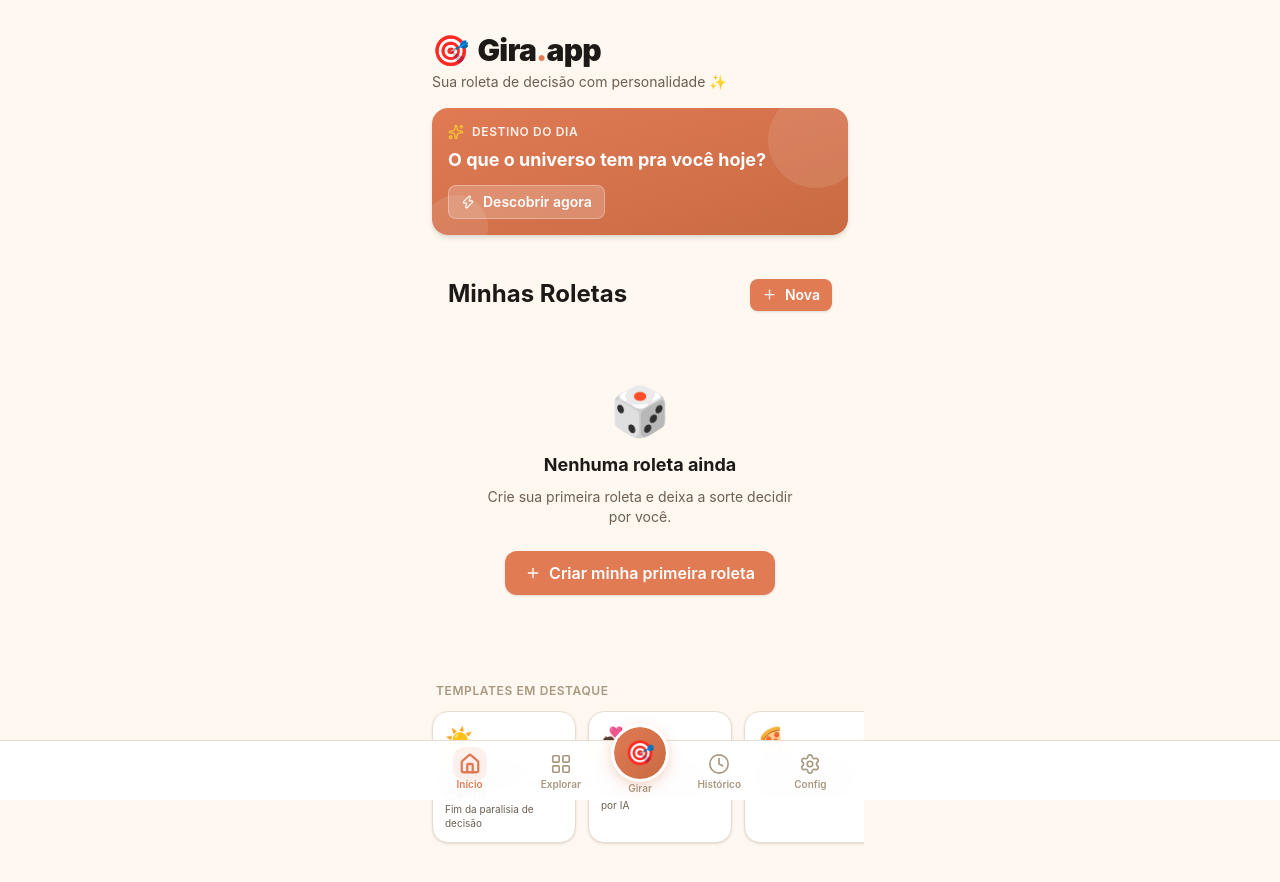
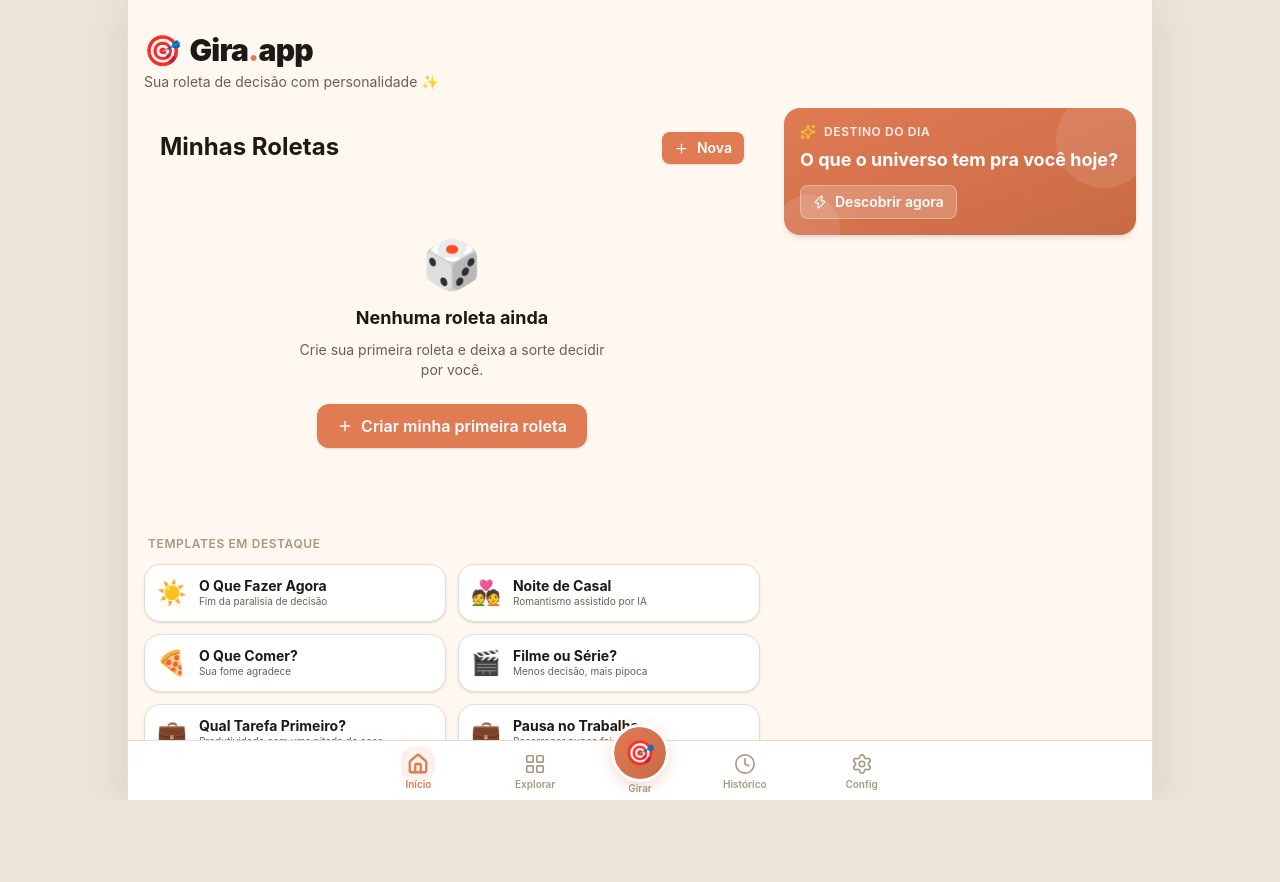
Before and after one commit to ThiagoThomasx/gira-app, a React (Vite) app: page / in a window 1280 px wide. Shown: the top 882 px of the page. After the commit the page ends 800 px from the top, so only its background shows below. Built offline with nearby package versions, Linux system fonts and the light colour scheme.

Commit message:
Improve responsive layout for desktop and tablet

```diff
--- a/src/components/layout/AppLayout.tsx
+++ b/src/components/layout/AppLayout.tsx
@@ -8,12 +8,38 @@ interface AppLayoutProps {
   children: ReactNode;
 }
 
+/**
+ * App shell — inner-scroll pattern.
+ *
+ * The shell itself takes the full viewport height (h-svh) and is centered
+ * on large screens. The <main> grows to fill remaining space and scrolls
+ * independently. The BottomNavigation sits at the bottom of the flex column
+ * (no fixed/absolute positioning needed), so it is naturally contained within
+ * the app shell on desktop.
+ *
+ * Breakpoints:
+ *   mobile  (<768px)  : full width, single column
+ *   tablet  (768px+)  : max-w-2xl  (672px)  centered
+ *   desktop (1024px+) : max-w-5xl  (1024px) centered, with subtle shadow
+ */
 export function AppLayout({ activeTab, onTabChange, children }: AppLayoutProps) {
   return (
-    <div className="min-h-svh bg-[#FFF8F0] flex flex-col max-w-md mx-auto relative">
-      <main className="flex-1 overflow-y-auto pb-24">
+    <div
+      className={[
+        // Centering & sizing
+        "w-full h-svh mx-auto flex flex-col",
+        "md:max-w-2xl lg:max-w-5xl",
+        // Visual framing on desktop
+        "bg-[#FFF8F0]",
+        "lg:shadow-[0_0_0_1px_#E7DCCF,0_8px_48px_rgba(28,25,23,0.12)]",
+      ].join(" ")}
+    >
+      {/* Scrollable content — fills remaining height */}
+      <main className="flex-1 overflow-y-auto overscroll-contain">
         {children}
       </main>
+
+      {/* Nav stays at the bottom of the flex column — no fixed positioning */}
       <BottomNavigation active={activeTab} onChange={onTabChange} />
     </div>
   );
--- a/src/components/layout/BottomNavigation.tsx
+++ b/src/components/layout/BottomNavigation.tsx
@@ -8,7 +8,6 @@ interface BottomNavigationProps {
   onChange: (tab: Tab) => void;
 }
 
-// Regular tabs on the sides; "spin" is the hero center button
 const LEFT_TABS = [
   { id: "home" as Tab, label: "Início", Icon: Home },
   { id: "explore" as Tab, label: "Explorar", Icon: LayoutGrid },
@@ -20,10 +19,12 @@ const RIGHT_TABS = [
 
 function NavTab({
   id, label, Icon, active, onChange,
-}: { id: Tab; label: string; Icon: typeof Home; active: boolean; onChange: (t: Tab) => void }) {
+}: {
+  id: Tab; label: string; Icon: typeof Home;
+  active: boolean; onChange: (t: Tab) => void;
+}) {
   return (
     <button
-      key={id}
       onClick={() => onChange(id)}
       className="flex flex-col items-center gap-0.5 px-3 py-1 rounded-xl transition-colors cursor-pointer flex-1"
     >
@@ -51,18 +52,19 @@ export function BottomNavigation({ active, onChange }: BottomNavigationProps) {
   const isSpinActive = active === "spin";
 
   return (
-    <nav className="fixed bottom-0 left-0 right-0 z-50 bg-white/95 backdrop-blur-md border-t border-[#E7DCCF]">
-      <div className="flex items-center justify-around px-2 pt-2 pb-1 max-w-md mx-auto">
-        {/* Left tabs */}
+    /*
+     * No `fixed` positioning — this nav lives at the bottom of the AppLayout
+     * flex column and is therefore naturally contained within the app shell.
+     * `pb-safe` adds env(safe-area-inset-bottom) padding for iPhone home bar.
+     */
+    <nav
+      className="bg-white/95 backdrop-blur-md border-t border-[#E7DCCF] shrink-0"
+      style={{ paddingBottom: "env(safe-area-inset-bottom, 0px)" }}
+    >
+      <div className="flex items-center justify-around px-2 pt-2 pb-1 max-w-xl mx-auto">
         {LEFT_TABS.map(({ id, label, Icon }) => (
-          <NavTab
-            key={id}
-            id={id}
-            label={label}
-            Icon={Icon}
-            active={active === id}
-            onChange={onChange}
-          />
+          <NavTab key={id} id={id} label={label} Icon={Icon}
+            active={active === id} onChange={onChange} />
         ))}
 
         {/* Center hero spin button */}
@@ -72,8 +74,7 @@ export function BottomNavigation({ active, onChange }: BottomNavigationProps) {
             whileTap={{ scale: 0.92 }}
             className="relative flex items-center justify-center rounded-full cursor-pointer"
             style={{
-              width: 52,
-              height: 52,
+              width: 52, height: 52,
               background: isSpinActive
                 ? "linear-gradient(135deg, #C96A43, #A85535)"
                 : "linear-gradient(135deg, #E07B54, #C96A43)",
@@ -84,11 +85,8 @@ export function BottomNavigation({ active, onChange }: BottomNavigationProps) {
             }}
             aria-label="Girar"
           >
-            {/* Outer ring */}
-            <div
-              className="absolute inset-0 rounded-full"
-              style={{ border: "3px solid white", margin: -3 }}
-            />
+            <div className="absolute inset-0 rounded-full"
+              style={{ border: "3px solid white", margin: -3 }} />
             <span style={{ fontSize: 24 }}>🎯</span>
           </motion.button>
           <span
@@ -99,19 +97,11 @@ export function BottomNavigation({ active, onChange }: BottomNavigationProps) {
           </span>
         </div>
 
-        {/* Right tabs */}
         {RIGHT_TABS.map(({ id, label, Icon }) => (
-          <NavTab
-            key={id}
-            id={id}
-            label={label}
-            Icon={Icon}
-            active={active === id}
-            onChange={onChange}
-          />
+          <NavTab key={id} id={id} label={label} Icon={Icon}
+            active={active === id} onChange={onChange} />
         ))}
       </div>
-      <div className="h-[env(safe-area-inset-bottom,0px)]" />
     </nav>
   );
 }
--- a/src/index.css
+++ b/src/index.css
@@ -23,10 +23,16 @@
   box-sizing: border-box;
 }
 
+html {
+  /* Prevent body bounce-scroll on iOS — inner scroll handles it */
+  overscroll-behavior: none;
+}
+
 html, body {
   margin: 0;
   padding: 0;
-  background-color: #FFF8F0;
+  /* Slightly warmer background to frame the centered app on desktop */
+  background-color: #EDE5DA;
   color: #1C1917;
   font-family: 'Inter', system-ui, sans-serif;
   -webkit-font-smoothing: antialiased;
@@ -34,7 +40,7 @@ html, body {
 }
 
 #root {
-  min-height: 100svh;
+  height: 100svh;
   display: flex;
   flex-direction: column;
 }
--- a/src/pages/EditorPage.tsx
+++ b/src/pages/EditorPage.tsx
@@ -164,7 +164,7 @@ export function EditorPage({
   // ─────────────────────────────────────────────────────────────────────────
 
   return (
-    <div className="min-h-svh bg-[#FFF8F0] flex flex-col max-w-md mx-auto">
+    <div className="min-h-svh bg-[#FFF8F0] flex flex-col max-w-md lg:max-w-2xl mx-auto">
 
       {/* ── Fixed header ─────────────────────────────────────────────────── */}
       <div className="sticky top-0 z-20 bg-[#FFF8F0]/95 backdrop-blur-sm border-b border-[#E7DCCF] px-4 py-3 flex items-center gap-3">
--- a/src/pages/ExplorePage.tsx
+++ b/src/pages/ExplorePage.tsx
@@ -48,7 +48,7 @@ export function ExplorePage({ onUseTemplate }: ExplorePageProps) {
         />
       </div>
 
-      <div className="flex flex-col gap-3">
+      <div className="grid grid-cols-1 lg:grid-cols-2 gap-3">
         {filtered.map((tmpl, i) => (
           <motion.div
             key={tmpl.id}
--- a/src/pages/HistoryPage.tsx
+++ b/src/pages/HistoryPage.tsx
@@ -40,7 +40,7 @@ export function HistoryPage() {
           description="Quando você girar uma roleta, o resultado vai aparecer aqui."
         />
       ) : (
-        <div className="flex flex-col gap-2">
+        <div className="grid grid-cols-1 lg:grid-cols-2 gap-2">
           {history.map((result) => (
             <Card key={result.id} padding="sm">
               <div className="flex items-center gap-3">
--- a/src/pages/HomePage.tsx
+++ b/src/pages/HomePage.tsx
@@ -59,14 +59,9 @@ export function HomePage({
   const recent = roulettes.slice(0, 6);
   const lastResult = history[0];
 
-  return (
-    <motion.div
-      variants={containerVariants}
-      initial="hidden"
-      animate="show"
-      className="px-4 pb-6"
-    >
-      {/* Hero Header */}
+  // ── Reusable blocks ─────────────────────────────────────────────────────────
+
+  const heroHeader = (
     <motion.div variants={itemVariants} className="pt-8 pb-4">
       <div className="flex items-center gap-2 mb-1">
         <span className="text-3xl">🎯</span>
@@ -76,8 +71,9 @@ export function HomePage({
       </div>
       <p className="text-[#6B5E52] text-sm">Sua roleta de decisão com personalidade ✨</p>
     </motion.div>
+  );
 
-      {/* Daily Destiny Banner */}
+  const dailyDestinyBanner = (
     <motion.div variants={itemVariants}>
       <div className="relative overflow-hidden rounded-2xl bg-gradient-to-br from-[#E07B54] to-[#C96A43] p-4 mb-5 shadow-md">
         <div className="absolute -top-4 -right-4 w-24 h-24 rounded-full bg-white/10" />
@@ -103,9 +99,9 @@ export function HomePage({
         </div>
       </div>
     </motion.div>
+  );
 
-      {/* Last Result */}
-      {lastResult && (
+  const lastResultBlock = lastResult && (
     <motion.div variants={itemVariants}>
       <p className="text-xs font-semibold text-[#A89880] uppercase tracking-wider mb-2 px-1">
         Último giro
@@ -129,10 +125,9 @@ export function HomePage({
         </div>
       </Card>
     </motion.div>
-      )}
+  );
 
-      {/* Pinned Roulettes */}
-      {pinned.length > 0 && (
+  const pinnedBlock = pinned.length > 0 && (
     <motion.div variants={itemVariants}>
       <div className="flex items-center gap-2 mb-2 px-1">
         <Pin size={13} className="text-[#E07B54]" />
@@ -161,9 +156,9 @@ export function HomePage({
         })}
       </div>
     </motion.div>
-      )}
+  );
 
-      {/* My Roulettes */}
+  const myRoulettesBlock = (
     <motion.div variants={itemVariants}>
       <PageHeader
         title="Minhas Roletas"
@@ -176,7 +171,6 @@ export function HomePage({
         }
         className="px-1 pt-0 pb-3"
       />
-
       {recent.length === 0 ? (
         <EmptyState
           icon="🎲"
@@ -212,15 +206,33 @@ export function HomePage({
         </div>
       )}
     </motion.div>
+  );
 
-      {/* Templates Highlight */}
+  const templatesBlock = (
     <motion.div variants={itemVariants} className="mt-6">
       <div className="flex items-center justify-between mb-3 px-1">
         <p className="text-xs font-semibold text-[#A89880] uppercase tracking-wider">
           Templates em destaque
         </p>
       </div>
-        <div className="flex gap-3 overflow-x-auto pb-2 -mx-4 px-4">
+      {/* Desktop: grid 2 cols. Mobile: horizontal scroll */}
+      <div className="hidden lg:grid lg:grid-cols-2 gap-3">
+        {templates.slice(0, 6).map((tmpl) => (
+          <motion.div
+            key={tmpl.id}
+            whileTap={{ scale: 0.97 }}
+            onClick={() => onUseTemplate(tmpl.id)}
+            className="flex items-center gap-3 bg-white rounded-2xl border border-[#E7DCCF] p-3 cursor-pointer shadow-sm"
+          >
+            <div className="text-2xl shrink-0">{categoryEmoji[tmpl.category] ?? "🎲"}</div>
+            <div className="min-w-0">
+              <p className="font-bold text-[#1C1917] text-sm leading-tight truncate">{tmpl.name}</p>
+              <p className="text-[10px] text-[#6B5E52] leading-snug line-clamp-1">{tmpl.tagline}</p>
+            </div>
+          </motion.div>
+        ))}
+      </div>
+      <div className="flex lg:hidden gap-3 overflow-x-auto pb-2 -mx-4 px-4">
         {templates.slice(0, 5).map((tmpl) => (
           <motion.div
             key={tmpl.id}
@@ -230,13 +242,42 @@ export function HomePage({
           >
             <div className="text-2xl mb-2">{categoryEmoji[tmpl.category] ?? "🎲"}</div>
             <p className="font-bold text-[#1C1917] text-sm leading-tight mb-1">{tmpl.name}</p>
-              <p className="text-[10px] text-[#6B5E52] leading-snug line-clamp-2">
-                {tmpl.tagline}
-              </p>
+            <p className="text-[10px] text-[#6B5E52] leading-snug line-clamp-2">{tmpl.tagline}</p>
           </motion.div>
         ))}
       </div>
     </motion.div>
+  );
+
+  // ─────────────────────────────────────────────────────────────────────────────
+
+  return (
+    <motion.div variants={containerVariants} initial="hidden" animate="show" className="px-4 pb-6">
+      {heroHeader}
+
+      {/* Mobile: single column, natural order */}
+      <div className="lg:hidden">
+        {dailyDestinyBanner}
+        {lastResultBlock}
+        {pinnedBlock}
+        {myRoulettesBlock}
+        {templatesBlock}
+      </div>
+
+      {/* Desktop: two-column layout */}
+      <div className="hidden lg:grid lg:grid-cols-[1.4fr_0.8fr] lg:gap-6 lg:items-start">
+        {/* Left column — roulettes + templates */}
+        <div>
+          {pinnedBlock}
+          {myRoulettesBlock}
+          {templatesBlock}
+        </div>
+        {/* Right column — daily destiny + last result */}
+        <div>
+          {dailyDestinyBanner}
+          {lastResultBlock}
+        </div>
+      </div>
     </motion.div>
   );
 }
--- a/src/pages/SettingsPage.tsx
+++ b/src/pages/SettingsPage.tsx
@@ -40,7 +40,7 @@ export function SettingsPage() {
           <p className="text-xs font-semibold text-[#A89880] uppercase tracking-wider mb-2 px-1">
             Personalidade padrão
           </p>
-          <div className="grid grid-cols-2 gap-2">
+          <div className="grid grid-cols-2 lg:grid-cols-4 gap-2">
             {personalities.map((p) => {
               const isSelected = preferences.defaultPersonality === p.id;
               return (
```
Also changed, not shown: src/components/roulette/SpinResultCard.tsx (+36 -28 lines), src/hooks/useMediaQuery.ts (added, +16 -0 lines), src/pages/SpinPage.tsx (+109 -63 lines), 4 other files (tests, documents, lock files or other folders). Lines whose indentation alone changed are shown as unchanged.
